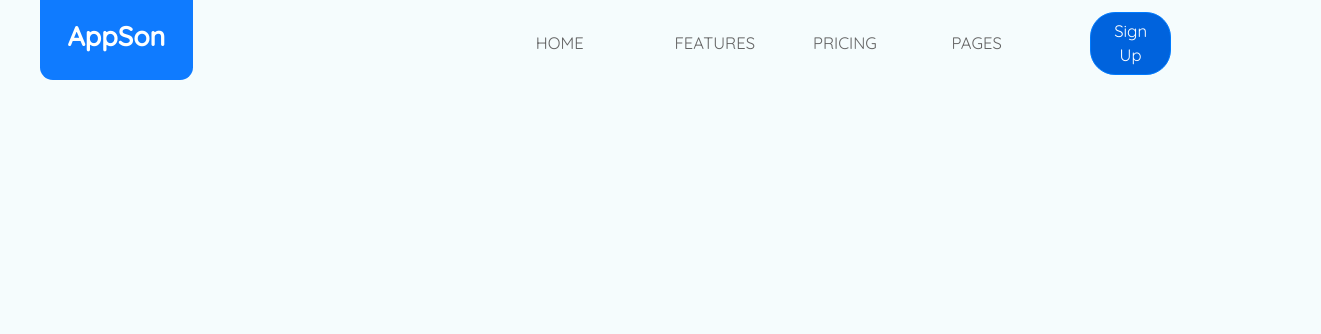
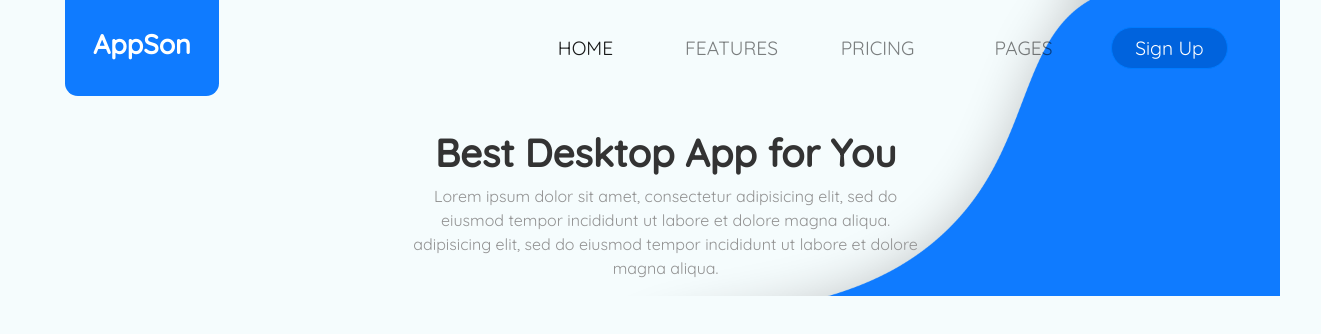
Before and after one commit to Vladislav-deVeloper/Task1, a plain HTML site: page index.html in a window 1280 px wide. Shown: the whole page, 1321 px wide, since content can reach past the window. Drawn offline with nearby package versions, Linux system fonts and the light colour scheme.

Commit message:
Сделано меню типа "Burger" Добавлен текст под навигационным меню

```diff
--- a/css/style.css
+++ b/css/style.css
@@ -6,41 +6,48 @@
 }
 body{
     background-color:#f5fcfd;
-    max-width: 1920px;
     font-size: 16px;
     font-family: 'Quicksand', sans-serif;
     color: #929292;
     margin: auto;
+    padding: 0px;
 }
 a{
+    font-size: 1.5vw;
     color:#646464;
+    padding: 0px;
 }
-.active{
-    color: #0f20ff;
-}
+
 a:hover{
     color: #0f20ff;
 }
 .p{
     text-align: center;
 }
-.container-fluid{
+.container{
+    align-self: center;
     max-width: 1920px;
+    width: 100vw;
+    padding: 0px;
+    margin-left: 2%;
+    margin-right: 4%;
+
 }
 
 /*header*/
 header {
+    padding: 0px;
+    margin-bottom: 2vw;
     position: relative;
     height: auto !important;
 }
-.header__background{
-    background: url(../img/Shape1.png);
+.background{
+    background-image: url(../img/Shape1.png);
     background-repeat: no-repeat;
+    background-size:cover;
+
 }
-.firstcont{
-    position: relative;
-    height: 10vh;
-}
+
 
 
 .Logo{
@@ -53,7 +60,7 @@ header {
     margin-left: 5%;
     border-radius: 0px 0px 0.8em 0.8em;
     width: 12vw;
-    height: 100%;
+    height: 12vh;
     display:flex;
     align-items: center;
     justify-content: center;
@@ -64,38 +71,27 @@ header {
     color: #feffff;
     font-size:2.1vw;
 }
+.navbar{
+    padding-top: 0px;
+    display: flex;
+    align-self: center;
+}
 .navbar-nav{
     display:flex;
+    width: 100%;
     flex-direction: row;
     justify-content: space-between;
     flex-wrap: nowrap;
     align-items: center;
-    margin-top: 1%;
-    margin-right: 7%;
-}
-@media(max-width: 768px){
-    .navbar-nav{
-        display:flex;
-        flex-wrap: wrap;
-        align-items: center;
-    }
-    .nav-item{
-        display:flex;
-        align-items: center;
-    }
-}
-header .nav-item{
-    font-size: 1.3vw;
-    text-transform: uppercase;
-    z-index: 5;
+    padding: 0px;
+    margin: 0px;
 }
 .btn{
-    font-size: 1.3vw;
+    font-size: 1.5vw;
     border-radius: 1.5em;
-    position: inherit;
     background-color: #0063dd;
+    width: 100%;
     height: 100%;
-    width: 100%;
     z-index: 6;
 }
 .btn:hover{
@@ -105,6 +101,58 @@ header .nav-item{
     background-color: #0f7bff;
     font-weight: bold;
     z-index: 7;
+}
+@media(max-width: 767px){
+    .navbar-nav{
+        display:flex;
+        flex-wrap: wrap;
+        align-items: center;
+    }
+    header .nav-item{
+        display:flex;
+        font-size: 2vh;
+        align-items: center;
+        padding: 0px;
+    }
+    .btn{
+        font-size: 3vw;
+    }
+    .Logo{
+        width: 24vw;
+        height: 14vh;
+    }
+    .Logo h2{
+        font-size:4.2vw;
+    }
+    a{
+        font-size: 3vw;
+    }
+
+}
+.firstcont{
+    padding-top: 0px;
+}
+header .nav-item{
+    display: flex;
+    align-items: center;
+    justify-content: center;
+    font-size: 1.3vw;
+    text-transform: uppercase;
+    z-index: 5;
+    padding: 0px;
+}
+
+/*main*/
+
+.post{
+    text-align: center;
+    align-items: center;
+}
+.post-title{
+    text-align: center;
+    font-weight: bold;
+    font-size: 3vw;
+    color: #333333;
 }
 
 /*
--- a/index.html
+++ b/index.html
@@ -10,15 +10,19 @@
     <meta name="viewport" content="width=device-width, initial-scale=1">
   </head>
   <body>
+    <div class="background">
       <header>
-      <div class="header__background"></div>
-      <div class="firstcont container-fluid row">
-          <div class="col-md-5 col-12">
+        <nav class="navbar navbar-expand-md navbar-light md-light row">
+          <div class="container">
+            <div class="col-md-5 col-8">
               <div class="Logo">
                 <h2>AppSon</h2>
               </div>
             </div>
-          <div class="col-md-7 col-12 align-self-center">
+            <button class="navbar-toggler" type="button" data-toggle="collapse" data-target="#navbarSupportedContent" aria-controls="navbarSupportedContent" aria-expanded="false" aria-label="Toggle navigation">
+              <span class="navbar-toggler-icon"></span>
+            </button>
+            <div class="collapse navbar-collapse" id="navbarSupportedContent">
               <ul class="navbar-nav row">
                 <li class="nav-item active col-md-2 col-12">
                   <a class="nav-link" href="#">Home <span class="sr-only">(current)</span></a>
@@ -30,7 +34,20 @@
               </ul>
             </div>
           </div>
+        </nav>
       </header>
+      <main>
+        <div class="container">
+          <div class="post row justify-content-center">
+            <div class="col-md-5 col-12">
+              <h3 class="post-title">Best Desktop App for You</h3>
+              <p class="post">Lorem ipsum dolor sit amet, consectetur adipisicing elit, sed do eiusmod tempor incididunt ut labore et dolore magna aliqua. adipisicing elit, sed do eiusmod tempor incididunt ut labore et dolore magna aliqua.
+              </p>
+          </div>
+        </div>
+      </main>
+      </div>
+    </div>
   </body>
 
 
```
Lines whose indentation alone changed are shown as unchanged.
